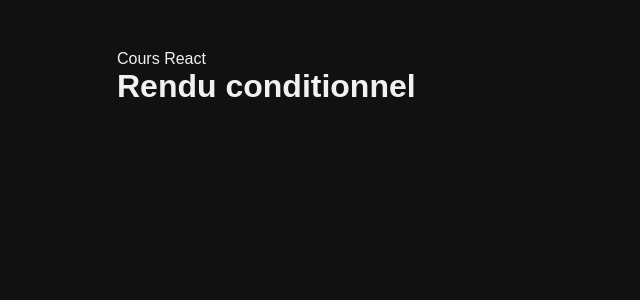
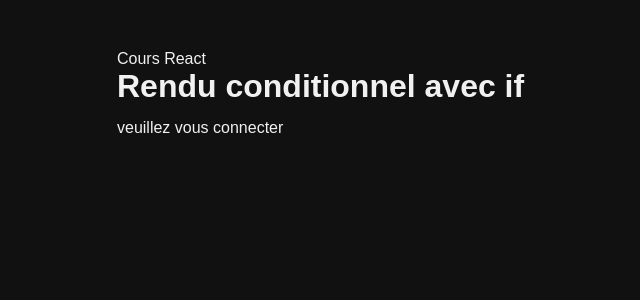
Before and after one commit to Reisorel/React_path, a React (Vite) app in the folder 3.Les-bases-de-React/: page / in a window 1280 px wide. Shown: the top 300 px of the page, without its empty margins (123-763 px from the left). Built offline with nearby package versions, Linux system fonts and the light colour scheme.

Commit message:
added if/else inside react

```diff
--- a/3.Les-bases-de-React/src/lessons/9.Rendu-conditionnel-if/Container.jsx
+++ b/3.Les-bases-de-React/src/lessons/9.Rendu-conditionnel-if/Container.jsx
@@ -1,5 +1,38 @@
 export default function Container() {
-  return <div>
-    <h1>Rendu conditionnel</h1>
-  </div>
+
+  const isLogged = false
+  let content = ""
+
+  if (isLogged) content = "Bienvenue sur votre contenu privé"
+  else content = "veuillez vous connecter"
+  return (
+    <div>
+      <h1>Rendu conditionnel avec if</h1>
+      <p>{content}</p>
+    </div>
+  )
 }
+
+// Méthode 1
+
+// export default function Container() {
+
+//   const islogged = false
+
+//   if (islogged) {
+//     return (
+//       <div>
+//         <h1>Rendu conditionnel avec if</h1>
+//         <p>Vous êtes connecté</p>
+//       </div>
+//     )
+//   }
+//   else {
+//     return (
+//       <div>
+//         <h1>Rendu conditionnel avec if</h1>
+//         <p>Vous n'êtes pas connecté</p>
+//       </div>
+//     )
+//   }
+// }
```
